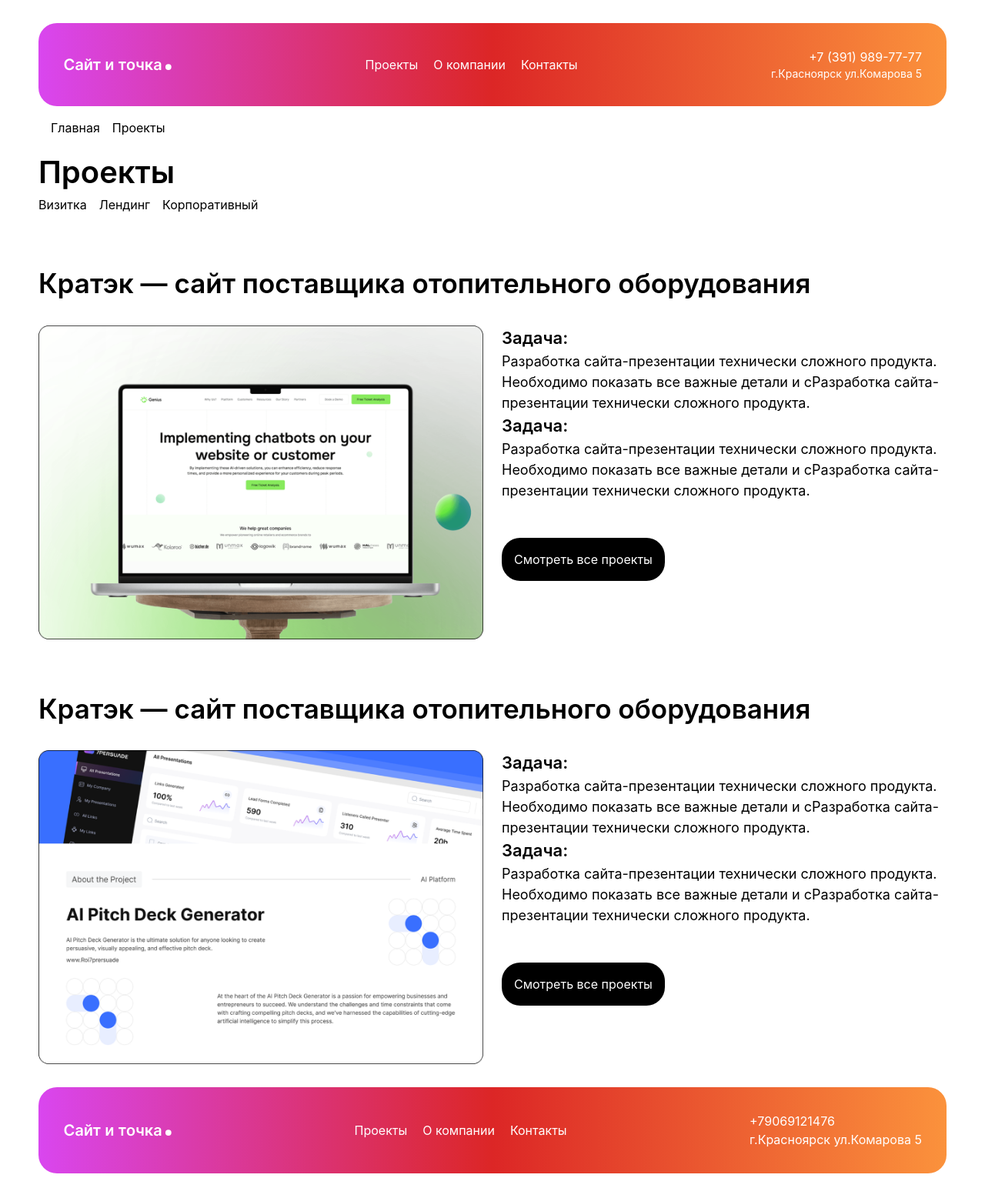
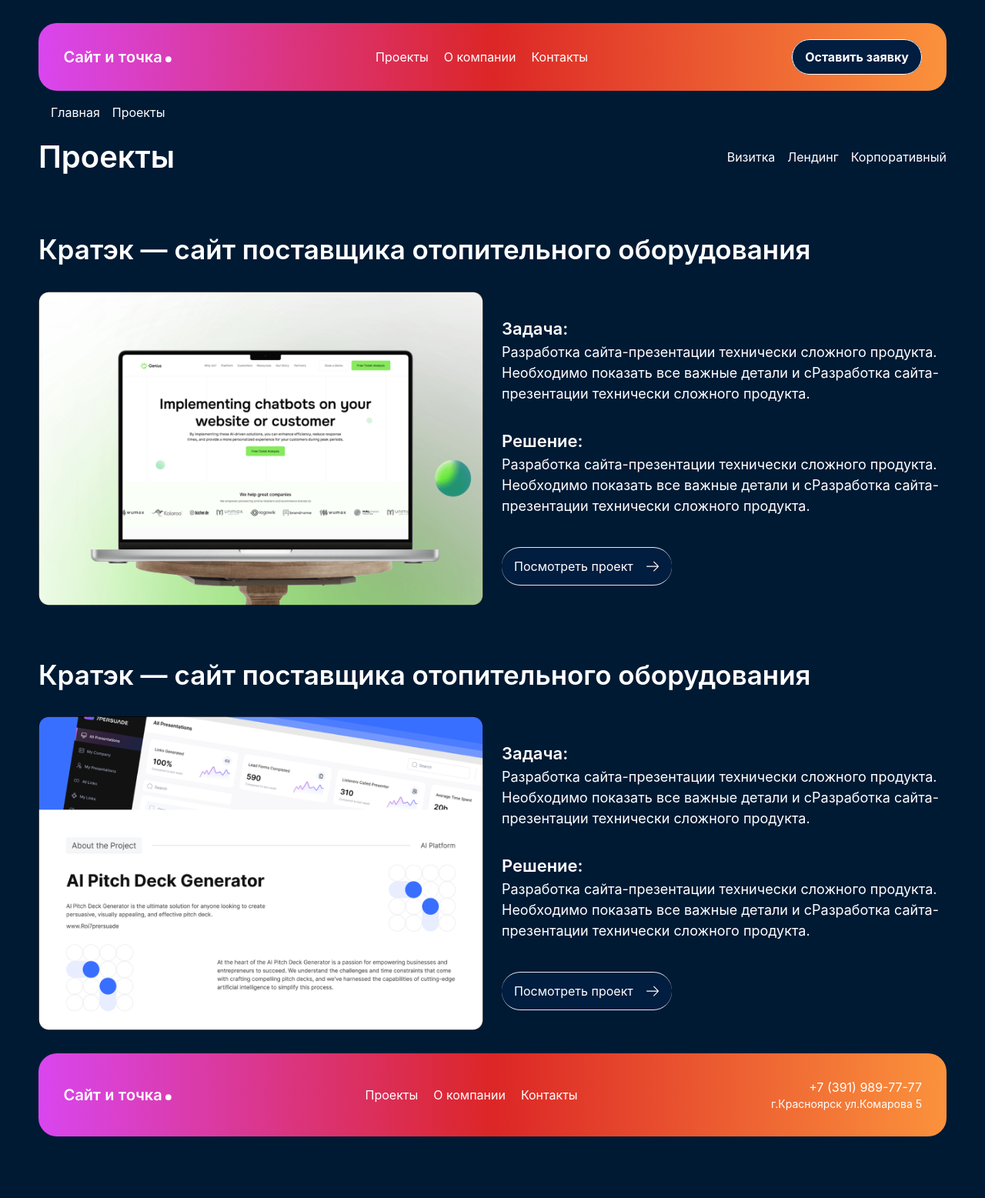
Before and after one commit to rahmatshoh-1/site-i-tochka, a website: page pages/projects.html in a window 1280 px wide. Shown: the whole page at 77% size. Before the commit the page ends 1525 px from the top, so only its background shows below. Drawn offline with Linux system fonts and the light colour scheme.

Commit message:
changed bg and modified project

```diff
--- a/pages/projects.html
+++ b/pages/projects.html
@@ -7,7 +7,7 @@
     <link rel="preconnect" href="https://fonts.googleapis.com" />
     <link rel="preconnect" href="https://fonts.gstatic.com" crossorigin />
   </head>
-  <body>
+  <body class="bg-body">
     <header>
       <div class="container">
         <nav
@@ -27,14 +27,15 @@
               <a href="#"> Контакты </a>
             </li>
           </ul>
-          <div class="text-right">
-            <a href="+7 (391) 989-77-77">+7 (391) 989-77-77</a>
-            <div class="text-[10px] md:text-sm">г.Красноярск ул.Комарова 5</div>
-          </div>
+          <button>
+            <a href="#" class="px-2 py-2 md:px-4 text-sm md:text-base md:py-3 bg-lightDark hover:bg-gradient-sublime md:border-b md:border font-bold md:border-white md:text-white rounded-3xl">
+              Оставить заявку
+            </a>
+          </button>
         </nav>
       </div>
     </header>
-    <main>
+    <main class="text-white mb-20">
        <div class="container">
            <div class="flex my-4 gap-4 p-4">
             <a class="text-gray-400" href="/index.html">Главная</a>
@@ -42,9 +43,9 @@
 
            </div>
 
-           <div class="grid grid-cols-3">
-            <h1 class="col-span-2 text-[25px] my-10 md:my-0 md:text-[40px] font-semibold">Проекты</h1>
-            <ul class="flex gap-4">
+           <div class="flex flex-col md:flex-row justify-between md:items-center">
+            <h1 class="text-[25px] my-10 md:my-0 md:text-[40px] font-semibold">Проекты</h1>
+            <ul class="flex mt-4 md:mt-0 gap-4">
                 <li>Визитка</li>
                 <li>Лендинг</li>
                 <li>Корпоративный</li>
@@ -53,52 +54,83 @@
        </div>
        <div class="container mt-16">
           <div>
-            <h2 class="text-[35px] mb-7 font-semibold w-full md:w-6/12">Кратэк — сайт поставщика отопительного оборудования</h2>
+            <h2 class="text-[25px] md:text-[35px] mb-7 font-semibold w-full md:w-6/12">Кратэк — сайт поставщика отопительного оборудования</h2>
             <div class="grid grid-cols-1 gap-6 md:grid-cols-2">
                 <div>
                     <img src="/assets/img/1.png" alt="">
                 </div>
                 <div>
-                    <h3 class="text-[22px] font-semibold">Задача:</h3>
-                    <p class="text-[18px] mt-2 mb-20">
+                    <h3 class="text-[22px] font-semibold mt-8">Задача:</h3>
+                    <p class="text-[18px] mt-2 mb-10">
                       Разработка сайта-презентации технически сложного продукта. Необходимо показать все важные детали и сРазработка сайта-презентации технически сложного продукта.
                     </p>
 
-                    <h3 class="text-[22px] mt-12 font-semibold">Задача:</h3>
-                    <p class="text-[18px] mt-2 mb-20">
+                    <h3 class="text-[22px] font-semibold mt-8">Решение:</h3>
+                    <p class="text-[18px] mt-3">
                       Разработка сайта-презентации технически сложного продукта. Необходимо показать все важные детали и сРазработка сайта-презентации технически сложного продукта.
                     </p>
-                    <button class="p-4 bg-black text-white rounded-3xl my-12">
-                      Смотреть все проекты
+                    <button class="mt-10">
+                      <a href="#" class="px-4 py-3 flex items-center border-b md:border-t gap-4 bg-lightDark hover:bg-gradient-primary text-white rounded-3xl">
+                        Посмотреть проект
+                        <svg
+                        width="18"
+                        height="14"
+                        viewBox="0 0 24 20"
+                        fill="none"
+                        xmlns="http://www.w3.org/2000/svg"
+                      >
+                        <path
+                          d="M0.844238 10.0927H22.8526M22.8526 10.0927L13.9445 1.18457M22.8526 10.0927L13.9445 19.0008"
+                          stroke="#fff"
+                          stroke-width="1.60713"
+                        />
+                      </svg>
+                      </a>
                     </button>
                 </div>
             </div>
           </div>
           <div class="mt-16">
-            <h2 class="text-[35px] mb-7 font-semibold w-full md:w-6/12">Кратэк — сайт поставщика отопительного оборудования</h2>
+            <h2 class="text-[25px] md:text-[35px] mb-7 font-semibold w-full md:w-6/12">Кратэк — сайт поставщика отопительного оборудования</h2>
             <div class="grid grid-cols-1 gap-6 md:grid-cols-2">
                 <div>
                     <img src="/assets/img/2.png" alt="">
                 </div>
                 <div>
-                    <h3 class="text-[22px] font-semibold">Задача:</h3>
+                    <h3 class="text-[22px] font-semibold mt-8">Задача:</h3>
+                    <p class="text-[18px] mt-3">
+                      Разработка сайта-презентации технически сложного продукта. Необходимо показать все важные детали и сРазработка сайта-презентации технически сложного продукта.
+                    </p>
+
+                    <h3 class="text-[22px] font-semibold mt-8">Решение:</h3>
                     <p class="text-[18px] mt-2 mb-20">
                       Разработка сайта-презентации технически сложного продукта. Необходимо показать все важные детали и сРазработка сайта-презентации технически сложного продукта.
                     </p>
+                    <button class="mt-10">
+                      <a href="#" class="px-4 py-3 flex items-center border-b md:border-t gap-4 bg-lightDark hover:bg-gradient-primary text-white rounded-3xl">
+                        Посмотреть проект
+                        <svg
+                        width="18"
+                        height="14"
+                        viewBox="0 0 24 20"
+                        fill="none"
+                        xmlns="http://www.w3.org/2000/svg"
+                      >
+                        <path
+                          d="M0.844238 10.0927H22.8526M22.8526 10.0927L13.9445 1.18457M22.8526 10.0927L13.9445 19.0008"
+                          stroke="#fff"
+                          stroke-width="1.60713"
+                        />
+                      </svg>
+                      </a>
 
-                    <h3 class="text-[22px] mt-12 font-semibold">Задача:</h3>
-                    <p class="text-[18px] mt-2 mb-20">
-                      Разработка сайта-презентации технически сложного продукта. Необходимо показать все важные детали и сРазработка сайта-презентации технически сложного продукта.
-                    </p>
-                    <button class="p-4 bg-black text-white rounded-3xl my-12">
-                      Смотреть все проекты
                     </button>
                 </div>
             </div>
           </div>
        </div>
     </main>
-    <footer class="hidden md:block">
+    <footer class="hidden md:block md:mb-20">
       <div class="container">
         <nav
           class="flex justify-between items-center bg-gradient-primary p-8 rounded-3xl mt-[30px] text-white"
@@ -117,9 +149,9 @@
               <a href="#"> Контакты </a>
             </li>
           </ul>
-          <div>
-            <a href="#">+79069121476</a>
-            <div>г.Красноярск ул.Комарова 5</div>
+          <div class="text-right">
+            <a href="+7 (391) 989-77-77">+7 (391) 989-77-77</a>
+            <div class="text-[10px] md:text-sm">г.Красноярск ул.Комарова 5</div>
           </div>
         </nav>
       </div>
--- a/tailwind.config.js
+++ b/tailwind.config.js
@@ -20,7 +20,8 @@ module.exports = {
       colors:{
         'darkBlue':'#001A34',
         'lightBlue':'#120CE8',
-        'gradient':'linear-gradient(to right, rgb(217, 70, 239), rgb(220, 38, 38), rgb(251, 146, 60))',
+        'body':'#001A34',
+        'lightDark':'#011D3F'
 
       }
     },
```
Also changed, not shown: index.html (+62 -42 lines), public/main.css.
